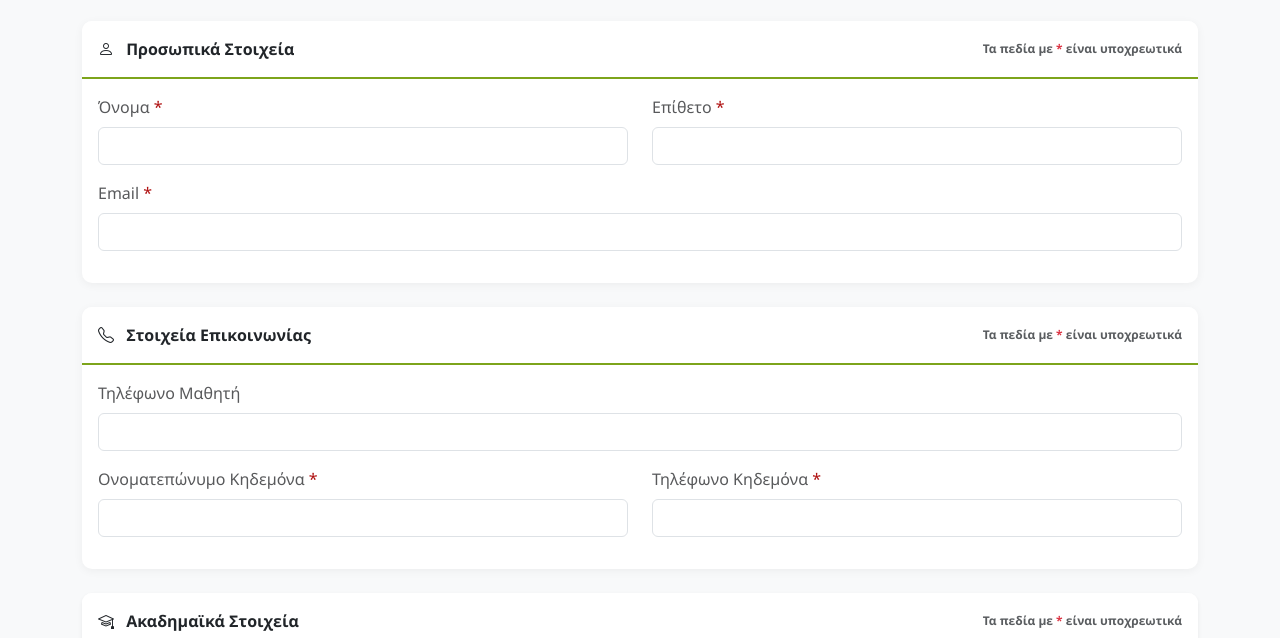
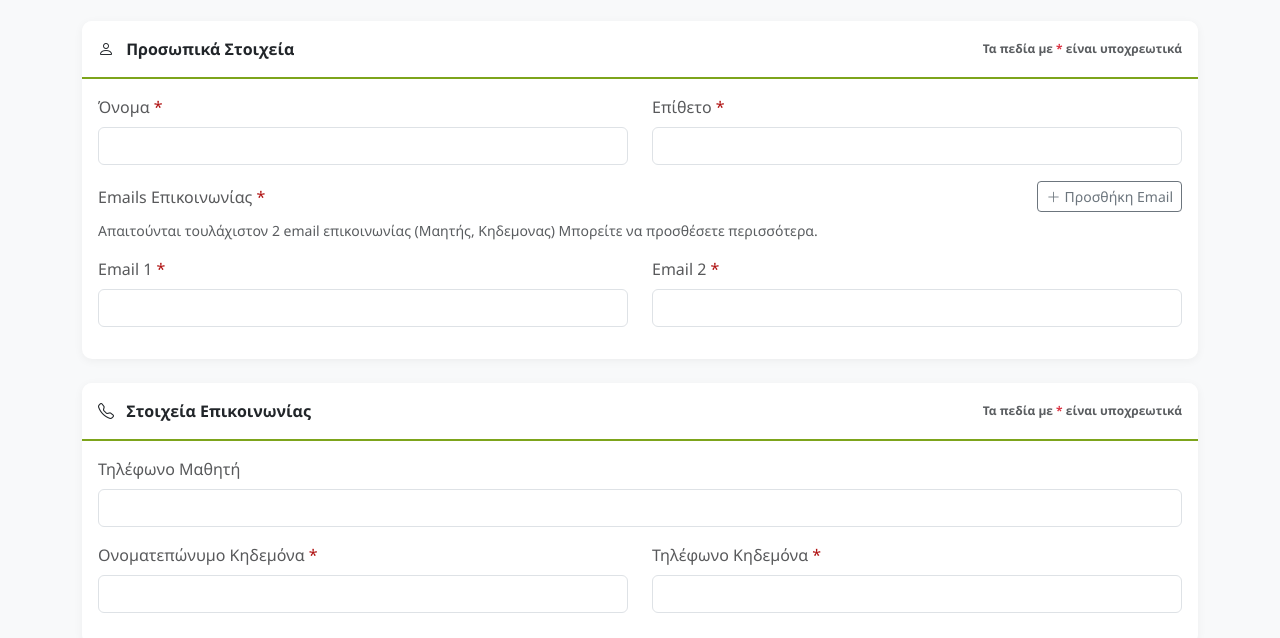
Before and after one commit to GeorgeAndreopoulos/Information-Systems-Analysis-Design---Part-3, a plain HTML site: page pages/CreateUserProfile/createUser.html in a window 1280 px wide. Shown: the part 162-800 px from the top of the page. Drawn offline with nearby package versions, Linux system fonts and the light colour scheme.

Commit message:
2 ipoxreotika mail me option gia parapanw

```diff
--- a/pages/CreateUserProfile/createUser.html
+++ b/pages/CreateUserProfile/createUser.html
@@ -75,9 +75,22 @@
                                 <input type="text" class="form-control" required>
                             </div>
                         </div>
-                        <div class="mb-3">
-                            <label class="form-label">Email <span class="required-asterisk">*</span></label>
-                            <input type="email" class="form-control" required>
+                        <div class="mb-2 d-flex align-items-center justify-content-between">
+                            <label class="form-label mb-0">Emails Επικοινωνίας <span class="required-asterisk">*</span></label>
+                            <button type="button" class="btn btn-sm btn-outline-secondary" id="addEmailBtn">
+                                <i class="bi bi-plus-lg me-1"></i>Προσθήκη Email
+                            </button>
+                        </div>
+                        <div class="text-muted small mb-3">Απαιτούνται τουλάχιστον 2 email επικοινωνίας (Μαητής, Κηδεμονας)  Μπορείτε να προσθέσετε περισσότερα.</div>
+                        <div class="row" id="studentEmailsContainer">
+                            <div class="col-md-6 mb-3">
+                                <label class="form-label">Email Μαθητη <span class="required-asterisk">*</span></label>
+                                <input type="email" class="form-control" required>
+                            </div>
+                            <div class="col-md-6 mb-3">
+                                <label class="form-label">Email Κηδεμόνα <span class="required-asterisk">*</span></label>
+                                <input type="email" class="form-control" required>
+                            </div>
                         </div>
                     </div>
                 </div>
--- a/pages/CreateUserProfile/createUser.js
+++ b/pages/CreateUserProfile/createUser.js
@@ -1,6 +1,42 @@
 const roleSelector = document.getElementById('roleSelector');
 const studentSections = document.getElementById('studentSections');
 const teacherSections = document.getElementById('teacherSections');
+const addEmailBtn = document.getElementById('addEmailBtn');
+const studentEmailsContainer = document.getElementById('studentEmailsContainer');
+
+const MIN_REQUIRED_STUDENT_EMAILS = 2;
+
+function createStudentEmailField(emailNumber, isRequired) {
+    const wrapper = document.createElement('div');
+    wrapper.className = 'col-md-6 mb-3';
+
+    const requiredMark = isRequired ? ' <span class="required-asterisk">*</span>' : '';
+    wrapper.innerHTML = `
+        <label class="form-label">Email ${emailNumber}${requiredMark}</label>
+        <input type="email" class="form-control" ${isRequired ? 'required' : ''}>
+    `;
+
+    return wrapper;
+}
+
+function resetStudentEmailFields() {
+    if (!studentEmailsContainer) return;
+
+    studentEmailsContainer.innerHTML = '';
+    for (let i = 1; i <= MIN_REQUIRED_STUDENT_EMAILS; i += 1) {
+        studentEmailsContainer.appendChild(createStudentEmailField(i, true));
+    }
+}
+
+if (addEmailBtn) {
+    addEmailBtn.addEventListener('click', function () {
+        if (!studentEmailsContainer) return;
+        const nextEmailNumber = studentEmailsContainer.querySelectorAll('input[type="email"]').length + 1;
+        studentEmailsContainer.appendChild(createStudentEmailField(nextEmailNumber, false));
+    });
+}
+
+resetStudentEmailFields();
 
 document.querySelectorAll('.role-option').forEach(item => {
     item.addEventListener('click', function (e) {
@@ -91,6 +127,7 @@ userForm.addEventListener('submit', function (e) {
 
     setTimeout(() => {
         userForm.reset();
+        resetStudentEmailFields();
         successAlert.classList.add('d-none');
         userForm.classList.remove('d-none');
         window.scrollTo(0, 0);
```
